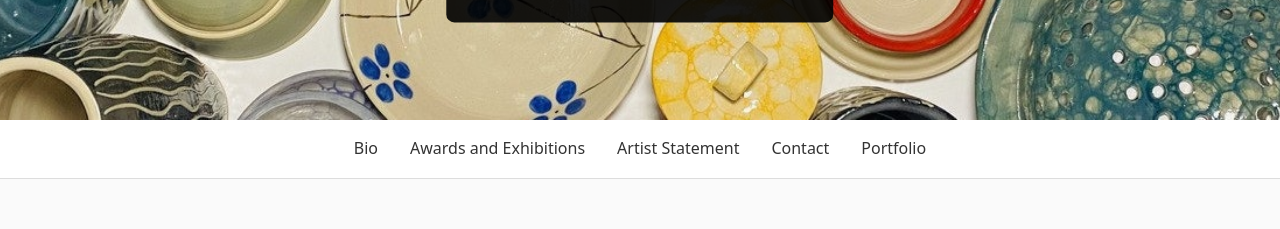
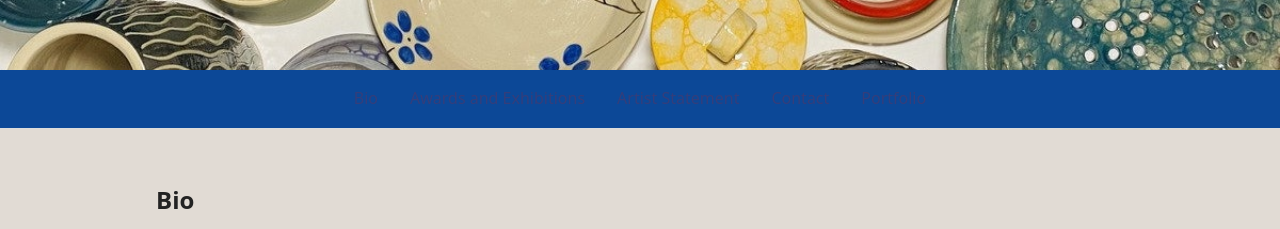
Before and after one commit to Erynn-Harmon-Ceramics/erynn-harmon-ceramics.github.io, a website: page index.html in a window 1280 px wide. Shown: the part 230-459 px from the top of the page. Drawn offline with Linux system fonts and the light colour scheme.

Commit message:
Added basic coloring

```diff
--- a/styles.css
+++ b/styles.css
@@ -8,14 +8,14 @@ body {
   font-family: system-ui, sans-serif;
   line-height: 1.6;
   color: #222;
-  background: #fafafa;
+  background: #E1DBD4; /* Changed to background color */
 }
 
 header {
   position: relative;
   text-align: center;
   padding: 0;
-  height: 350px; /* Adjusted header height */
+  height: 300px; /* Adjusted header height */
 }
 
 .splash-banner {
@@ -58,7 +58,7 @@ nav {
   justify-content: center;
   gap: 2rem;
   padding: 1rem;
-  background: rgba(255, 255, 255, 0.95);
+  background: #0C4897; /* Changed Navbar color */
   border-bottom: 1px solid #ddd;
   position: sticky;
   top: 0;
@@ -69,7 +69,7 @@ nav {
 
 nav a {
   text-decoration: none;
-  color: #333;
+  color: #343E7B; /* Changed hyperlink color */
   font-weight: 500;
 }
 
```
